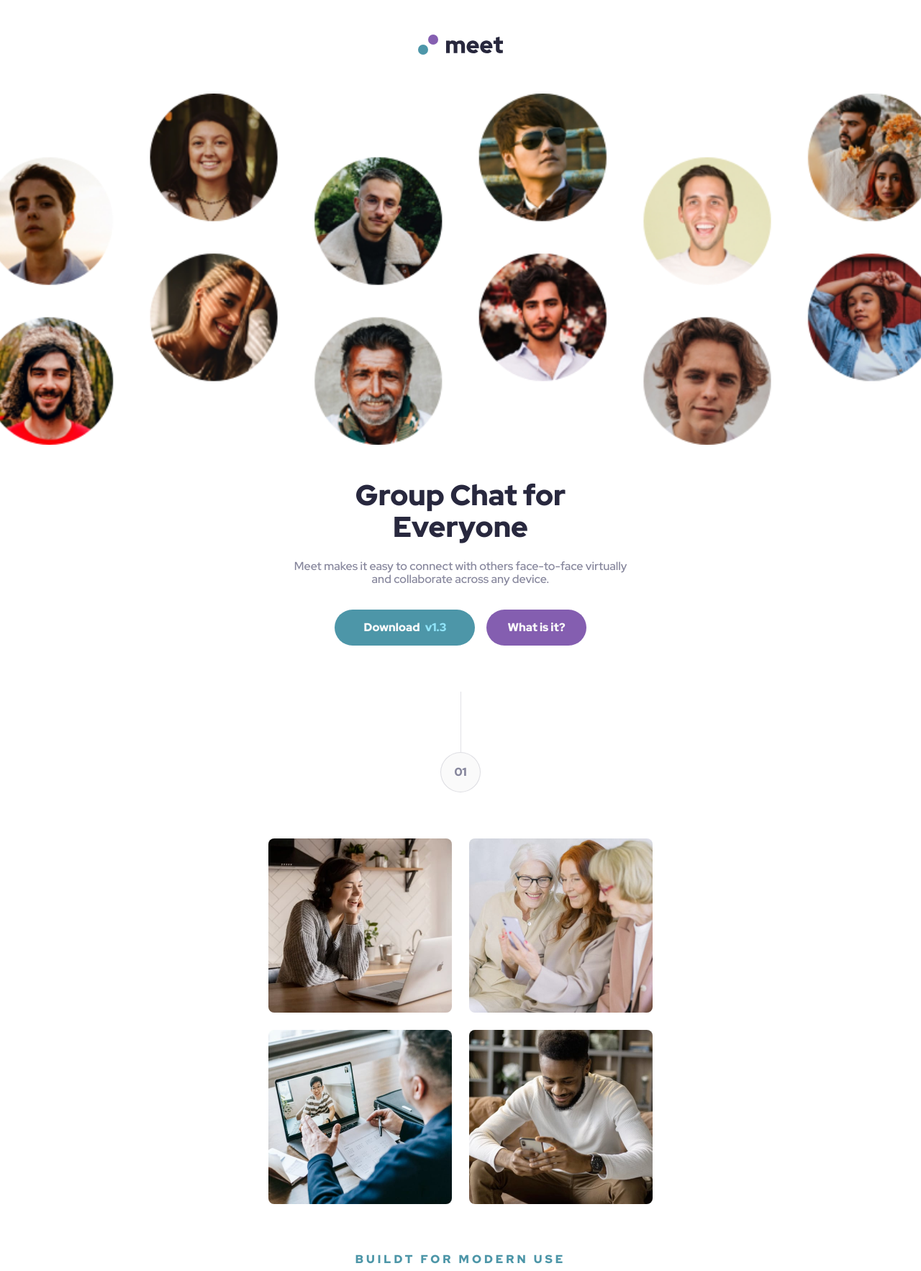
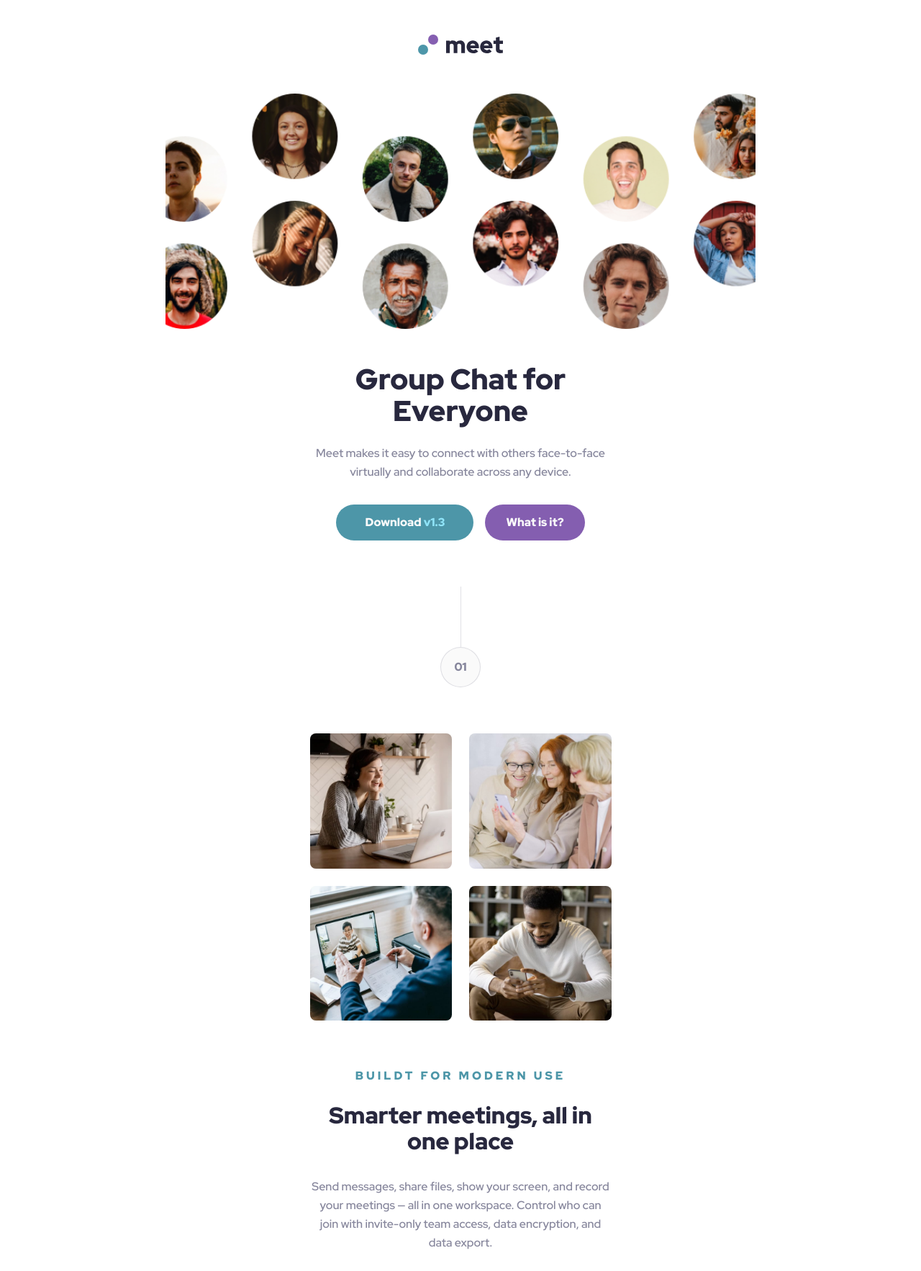
Before and after one commit to RegexRiddler/meet-landing-page, a plain HTML site: page index.html in a window 1280 px wide. Shown: the top 1766 px of the page at 72% size. Drawn offline with Linux system fonts and the light colour scheme.

Commit message:
refactoring markup tobe more semantic, and cleaned up the css in preparation for transition to SASS

```diff
--- a/index.html
+++ b/index.html
@@ -10,15 +10,19 @@
 </head>
 <body>
 
+  <header>
+    <a href="#">
       <img class="logo" src="./assets/logo.svg" alt="meet site logo">
-
-  <figure>
-    <img src="./assets/tablet/image-hero.png" alt="">
-  </figure>
+    </a>
+  </header>
 
   <main>
 
-    <header>
+    <section class="hero">
+      <img src="./assets/images/hero.png" loading="lazy" alt="">
+      <img src="./assets/images/hero-desktop-left.png" loading="lazy" alt="">
+      <img src="./assets/images/hero-desktop-right.png" loading="lazy" alt="">
+      <div class="hero-content">
         <h1>Group Chat for Everyone</h1>
         <p>Meet makes it easy to connect with others face-to-face virtually and collaborate across any device.</p>
         <div>
@@ -29,19 +33,20 @@
             <a href="#">What is it?</a>
           </button>
         </div>
-    </header>
+      </div>
+    </section>
 
     <div class="section-seperator">
       <span class="vl"></span>
       <span class="seperator-number"> 01 </span>
     </div>
 
-    <section>
+    <section class="about">
       <div class="image-container">
-        <img src="./assets/desktop/image-woman-in-videocall.jpg" alt="Woman in a videocall">
-        <img src="./assets/desktop/image-women-videochatting.jpg" alt="Women videochatting">
-        <img src="./assets/desktop/image-men-in-meeting.jpg" alt="Men in meeting">
-        <img src="./assets/desktop/image-man-texting.jpg" alt="Man texting">
+        <img src="./assets/images/image-woman-in-videocall.jpg" alt="Woman in a videocall">
+        <img src="./assets/images/image-women-videochatting.jpg" alt="Women videochatting">
+        <img src="./assets/images/image-men-in-meeting.jpg" alt="Men in meeting">
+        <img src="./assets/images/image-man-texting.jpg" alt="Man texting">
       </div>
       <p class="overline">Buildt for modern use</p>
       <h2>Smarter meetings, all in one place</h2>
--- a/main.css
+++ b/main.css
@@ -20,6 +20,7 @@ body {
     color: var(--black);
 }
 
+/* Typography */
 h1 {
     font-size: 40px;
     font-weight: 900;
@@ -34,16 +35,28 @@ h2 {
 }
 
 p {
+    font-size: 16px;
+    line-height: 162.5%;
     color: var(--grey);
 }
 
+.overline {
+    font-size: 16px;
+    font-weight: 900;
+    text-transform: uppercase;
+    letter-spacing: 4px;
+    line-height: 162.5%;
+    color: var(--teal);
+    margin-bottom: 24px;
+}
+
+/* Buttons */
 button {
     padding: 16px 40px;
     border-radius: 100px;
     font-size: 16px;
     font-weight: 900;
     color: var(--white);
-    z-index: 100;
 }
 
 .btn_info {
@@ -56,7 +69,6 @@ button {
 
 .btn_violet span {
     color: hsla(268, 100%, 86%, 1);
-    margin-left: 4px;
 }
 
 .btn_violet:hover, .btn_violet:active {
@@ -69,7 +81,6 @@ button {
 
 .btn_teal span {
     color: hsla(192, 90%, 77%, 1);
-    margin-left: 4px;
 }
 
 .btn_teal:hover, .btn_teal:active {
@@ -80,40 +91,58 @@ button {
     padding: 48px 24px 54px;
 }
 
-figure {
-    overflow: hidden;
-}
-
-figure > img {
-    width: calc(100% + 40px);
-    object-fit: contain;
-    object-position: -20px;
-}
-
+/* Content */
 main {
     display: flex;
     flex-direction: column;
     align-items: center;
-    padding: 48px 24px 0px;
 }
 
-header {
-    max-width: 467px;
+section {
+    display: flex;
+    flex-direction: column;
+    align-items: center;
 }
 
-header > h1 {
+/* Hero Section */
+.hero {
+    overflow: hidden;
+}
+
+.hero img:first-of-type {
+    width: 108%;
+}
+
+.hero img:nth-of-type(2), .hero img:nth-of-type(3) {
+    display: none;
+}
+
+.hero-content {
+    max-width: 467px;
+    margin-top: 48px;
+    padding: 0 24px;
+}
+
+.hero-content > h1 {
     margin-bottom: 24px;
 }
 
-header > p {
+.hero-content > p {
     margin-bottom: 32px;
 }
 
-header > div {
+.hero-content > div {
     display: flex;
     flex-wrap: wrap;
     justify-content: center;
+    align-items: center;
     gap: 16px;
+}
+
+/* About Section */
+.about {
+    max-width: 467px;
+    padding: 0 24px;
 }
 
 .image-container {
@@ -130,16 +159,7 @@ header > div {
     border-radius: 8px;
 }
 
-.overline {
-    font-size: 16px;
-    font-weight: 900;
-    text-transform: uppercase;
-    letter-spacing: 4px;
-    line-height: 162.5%;
-    color: var(--teal);
-    margin-bottom: 24px;
-}
-
+/* Section Seperator */
 .section-seperator {
     display: flex;
     flex-direction: column;
@@ -170,13 +190,17 @@ header > div {
     border-right: 1px solid hsla(240, 10%, 57%, 0.25);
 }
 
+/* Footer */
 footer {
     display: flex;
     flex-direction: column;
     justify-content: center;
     align-items: center;
     padding: 92px 24px 72px;
-    background: linear-gradient(hsla(192, 37%, 48%, .9), hsla(192, 37%, 48%, .9)), url(./assets/mobile/image-footer.jpg);
+    background:
+        linear-gradient(hsla(192, 37%, 48%, .9),
+        hsla(192, 37%, 48%, .9)),
+        url(./assets/images/footer-mobile.jpg);
     background-size: cover;
     color: var(--white);
     margin-top: -28px;
```
Also changed, not shown: assets/images/footer-desktop.jpg (renamed from assets/desktop/image-footer.jpg), assets/images/footer-mobile.jpg (renamed from assets/mobile/image-footer.jpg), assets/images/footer-tablet.jpg (renamed from assets/tablet/image-footer.jpg), assets/images/hero-desktop-left.png (renamed from assets/desktop/image-hero-left.png), assets/images/hero-desktop-right.png (renamed from assets/desktop/image-hero-right.png), assets/images/hero.png (renamed from assets/tablet/image-hero.png), assets/images/image-man-texting.jpg (renamed from assets/desktop/image-man-texting.jpg), assets/images/image-men-in-meeting.jpg (renamed from assets/desktop/image-men-in-meeting.jpg), assets/images/image-woman-in-videocall.jpg (renamed from assets/desktop/image-woman-in-videocall.jpg), assets/images/image-women-videochatting.jpg (renamed from assets/desktop/image-women-videochatting.jpg). Lines whose indentation alone changed are shown as unchanged.
